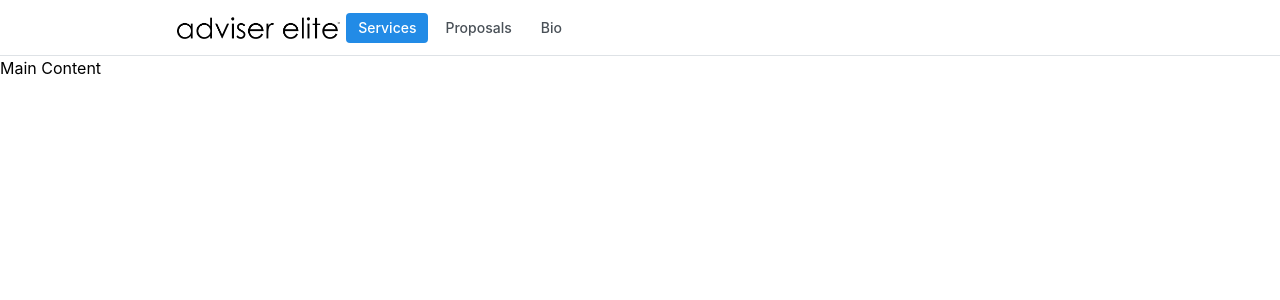
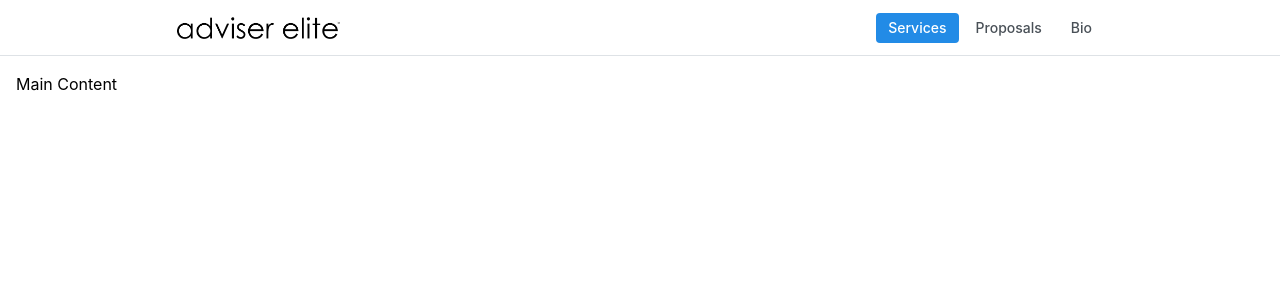
Before and after one commit to marklund117/adviserelite, a Next.js app: page / in a window 1280 px wide. Shown: the top 300 px of the page. Built offline with nearby package versions, Linux system fonts and the light colour scheme.

Commit message:
cooking fr

```diff
--- /dev/null
+++ b/app/bio/page.tsx
@@ -0,0 +1,8 @@
+// bio page
+// import tailwind global CSS
+import '../styles/globals.css'
+
+// here's the main dish
+export default function Bio() {
+  return <div className="p-4 h-[100vh]">Bio Content.</div>
+}
--- a/app/page.tsx
+++ b/app/page.tsx
@@ -1,7 +1,7 @@
 export default function HomePage() {
   return (
     <>
-    <p>Main Content</p>
+    <p className="p-4 h-[100vh]">Main Content</p>
     </>
   );
 }
--- a/app/proposals/page.tsx
+++ b/app/proposals/page.tsx
@@ -3,6 +3,6 @@
 import '../styles/globals.css'
 
 // here's the main dish
-export default function Services() {
+export default function Proposals() {
   return <div className="p-4 h-[100vh]">Proposals Content.</div>
 }
--- a/components/SiteHeader/HeaderSimple.module.css
+++ b/components/SiteHeader/HeaderSimple.module.css
@@ -1,6 +1,5 @@
 .header {
     height: 56px;
-    margin-bottom: 120px;
     background-color: var(--mantine-color-body);
     border-bottom: 1px solid light-dark(var(--mantine-color-gray-3), var(--mantine-color-dark-4));
   }
--- a/components/SiteHeader/SiteHeader.tsx
+++ b/components/SiteHeader/SiteHeader.tsx
@@ -1,15 +1,20 @@
 'use client'
+// imports
 import { useState } from 'react';
 import { Burger, Container, Group } from '@mantine/core';
+import { Drawer } from '@mantine/core';
 import { useDisclosure } from '@mantine/hooks';
 import classes from './HeaderSimple.module.css';
 import Link from 'next/link'
 
+// basic links - does not include linkedin
 const links = [
   { link: '/services', label: 'Services' },
-  { link: '/pricing', label: 'Proposals' },
+  { link: '/proposals', label: 'Proposals' },
   { link: '/bio', label: 'Bio' },
 ];
+
+// header component
 
 export default function SiteHeader() {
   const [opened, { toggle }] = useDisclosure(false);
@@ -29,17 +34,29 @@ export default function SiteHeader() {
     </Link>
   ));
 
+  const logo = (
+    <Link
+    href="/"
+    onClick={(event) => {
+        setActive('/');
+    }}
+    >
+    <img className="h-[24px]" src="blacklogo.png"></img>
+    </Link>
+  )
+
   return (
     <header className={classes.header}>
       <Container size="md" className={classes.inner}>
-        <Group gap={5} visibleFrom="xs">
-        <Link href="/">
-        <img className="h-[24px]" src="blacklogo.png"></img>
-        </Link>
+        {logo}
+        <Group className="justify-self-end" gap={5} visibleFrom="xs">
           {items}
         </Group>
 
         <Burger opened={opened} onClick={toggle} hiddenFrom="xs" size="sm" />
+        <Drawer position="top" opened={opened} onClose={toggle}>
+            {items}
+        </Drawer>
       </Container>
     </header>
   );
```
